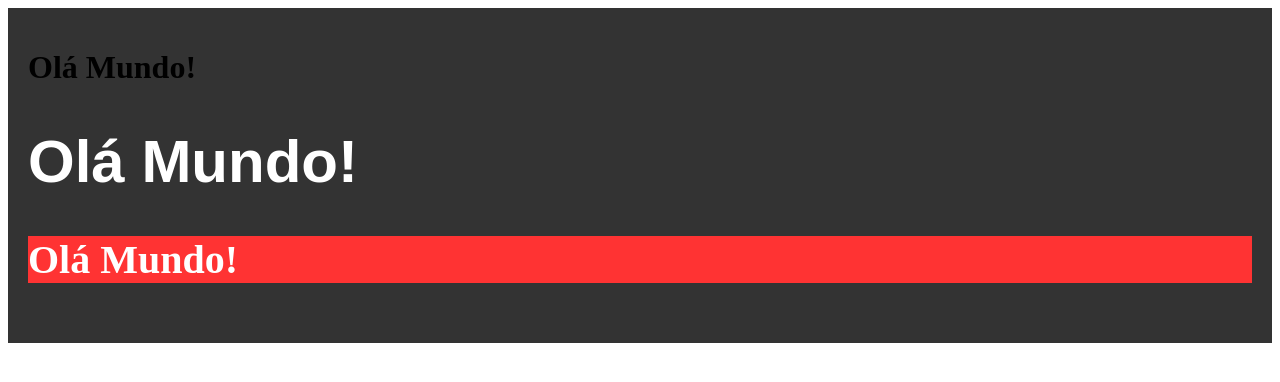
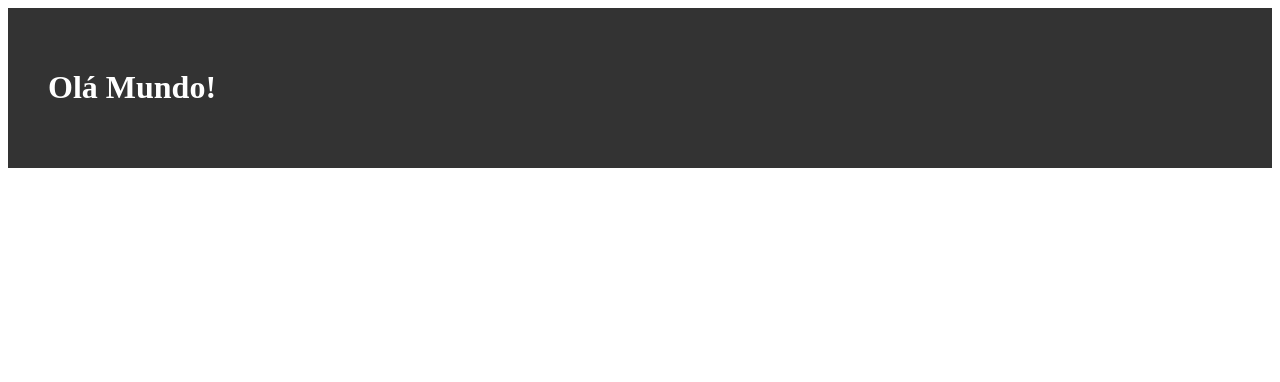
Before and after one commit to joaovictorbs/react, a React (Create React App) app in the folder projetosCurso/fundamentos/: page / in a window 1280 px wide. Shown: the top 382 px of the page. Built offline with nearby package versions, Linux system fonts and the light colour scheme.

Commit message:
aplicando CSS external

```diff
--- a/projetosCurso/fundamentos/src/App.js
+++ b/projetosCurso/fundamentos/src/App.js
@@ -1,16 +1,5 @@
 import React, { Component } from 'react'
-
-const styles = {        //cria objeto com valores CSS
-  container: {
-    backgroundColor: '#333',
-    padding: '20px'
-  },
-  title: {
-    fontSize: '60px',
-    fontFamily: 'sans-serif',
-    color: '#fff'
-  }
-}
+import './styles.css'
 
 class App extends Component {
   constructor(props) {
@@ -19,11 +8,8 @@ class App extends Component {
 
   render() {
     return(
-      <div style={styles.container}>  {/*aplica na div os estilos do container*/}
+      <div className='container'>  {/*usamos className ao inves de class pois class ja e uma palavra reservada do JS */}
         <h1>Olá Mundo!</h1>
-        <h1 style={styles.title}>Olá Mundo!</h1>
-        <h3 style={{ backgroundColor: '#f33', color: '#fff', fontSize: '40px' }}>Olá Mundo!</h3>    {/*aplicando css direto no elemento*/} {/*em css inline, precisa ser camelCase */}
-
       </div>
     )
   }
--- a/projetosCurso/fundamentos/src/styles.css
+++ b/projetosCurso/fundamentos/src/styles.css
@@ -0,0 +1,9 @@
+.container {
+    background-color: #333;
+    padding: 40px;
+}
+
+h1 {
+    color: #fff;
+    font-family: 'sans-serif';
+}
```
